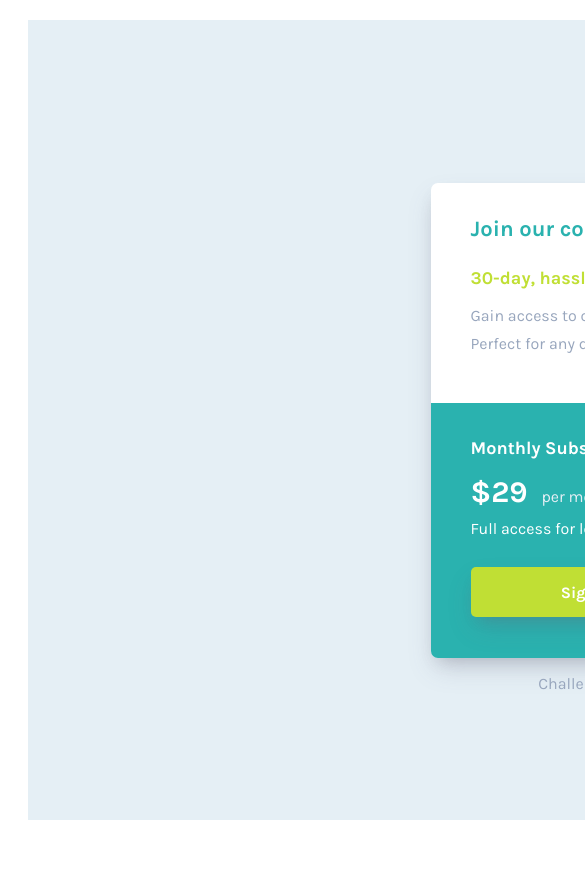
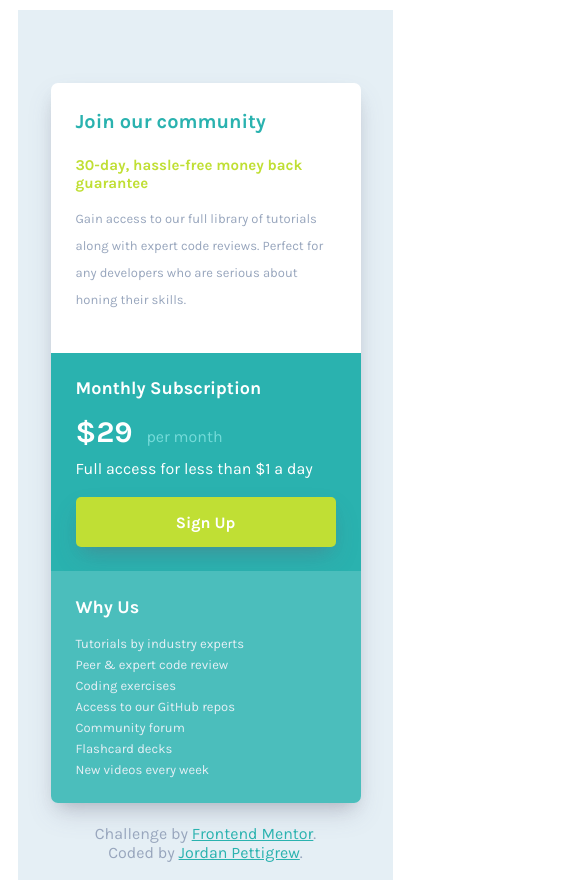
Before and after one commit to jxpettigrew/price-grid-component, a plain HTML site: page index.html in a window 390 px wide. Shown: the top 890 px of the page, 585 px wide, since content can reach past the window. Before the commit the page ends 844 px from the top, so only its background shows below. Drawn offline with Linux system fonts and the light colour scheme.

Commit message:
add responsivity, fine-tune css

```diff
--- a/index.html
+++ b/index.html
@@ -13,8 +13,6 @@
   <link rel="stylesheet" href="style.css">
 
   <title>Frontend Mentor | Single Price Grid Component</title>
-
-
 </head>
 
 <body>
@@ -26,8 +24,8 @@
 
           <h2>30-day, hassle-free money back guarantee</h2>
 
-          <p>Gain access to our full library of tutorials along with expert code reviews.</p>
-          <p>Perfect for any developers who are serious about honing their skills.</p>
+          <p>Gain access to our full library of tutorials along with expert code reviews.
+            Perfect for any developers who are serious about honing their skills.</p>
         </div>
       </div>
       <div class="bottom-container">
--- a/style.css
+++ b/style.css
@@ -1,6 +1,7 @@
 :root {
     --cyan: hsl(179, 62%, 43%);
     --desaturated-cyan: hsl(179, 47%, 52%);
+    --light-cyan: hsl(179, 58%, 66%);
     --yellow-green: hsl(71, 73%, 54%);
     --light-blue-gray: hsl(204, 43%, 93%);
     --blue-gray: hsl(218, 22%, 67%);
@@ -26,6 +27,7 @@ ul {
 
 footer {
     height: 0;
+    padding-top: 15px;
     color: var(--blue-gray);
 }
 
@@ -38,7 +40,7 @@ footer a:visited {
 }
 
 h1 {
-    font-size: 22px;
+    font-size: 24px;
     padding-bottom: 10px;
 }
 
@@ -87,7 +89,8 @@ h2 {
 }
 
 .join-section p {
-    line-height: 12px;
+    line-height: 27px;
+    margin-top: 5px;
 }
 
 .join-section h1 {
@@ -96,7 +99,6 @@ h2 {
 
 .join-section h2 {
     color: var(--yellow-green);
-    padding-bottom: 5px;
 }
 
 .sub-price-section,
@@ -127,7 +129,7 @@ h2 {
 }
 
 .monthly {
-    color: var(--light-blue-gray);
+    color: var(--light-cyan);
 }
 
 .sign-up-button {
@@ -143,3 +145,78 @@ h2 {
     font-size: 16px;
     box-shadow: var(--dark-shadow) 0px 13px 27px -5px, var(--light-shadow) 0px 8px 16px -8px;
 }
+
+@media screen and (max-width: 500px) {
+    ul {
+        font-size: 13px;
+    }
+
+    footer {
+        width: 250px;
+        text-align: center;
+        padding-top: 5px;
+    }
+
+    h1 {
+        font-size: 20px;
+    }
+
+    h2 {
+        font-size: 18px;
+    }
+
+    .background {
+        height: 870px;
+        width: 375px;
+        margin: 10px;
+    }
+
+    .container {
+        height: 720px;
+        width: 310px;
+    }
+
+    .top-container {
+        height: 270px;
+    }
+
+    .bottom-container {
+        flex-direction: column;
+        height: 450px;
+        width: 100%;
+    }
+
+    .join-section {
+        padding: 35px 25px;
+    }
+
+    .join-section p {
+        font-size: 13px;
+    }
+
+    .join-section h2 {
+        font-size: 15px;
+    }
+
+    .sub-price-section {
+        width: 100%;
+        padding: 10px 25px;
+    }
+
+    .why-section {
+        width: 100%;
+        padding: 10px 25px;
+    }
+
+    .sign-up-button {
+        margin-top: 10px;
+        width: 260px;
+    }
+
+}
+
+@media screen and (max-width: 374px) {
+    .background {
+        margin: -10px;
+    }
+}
```
